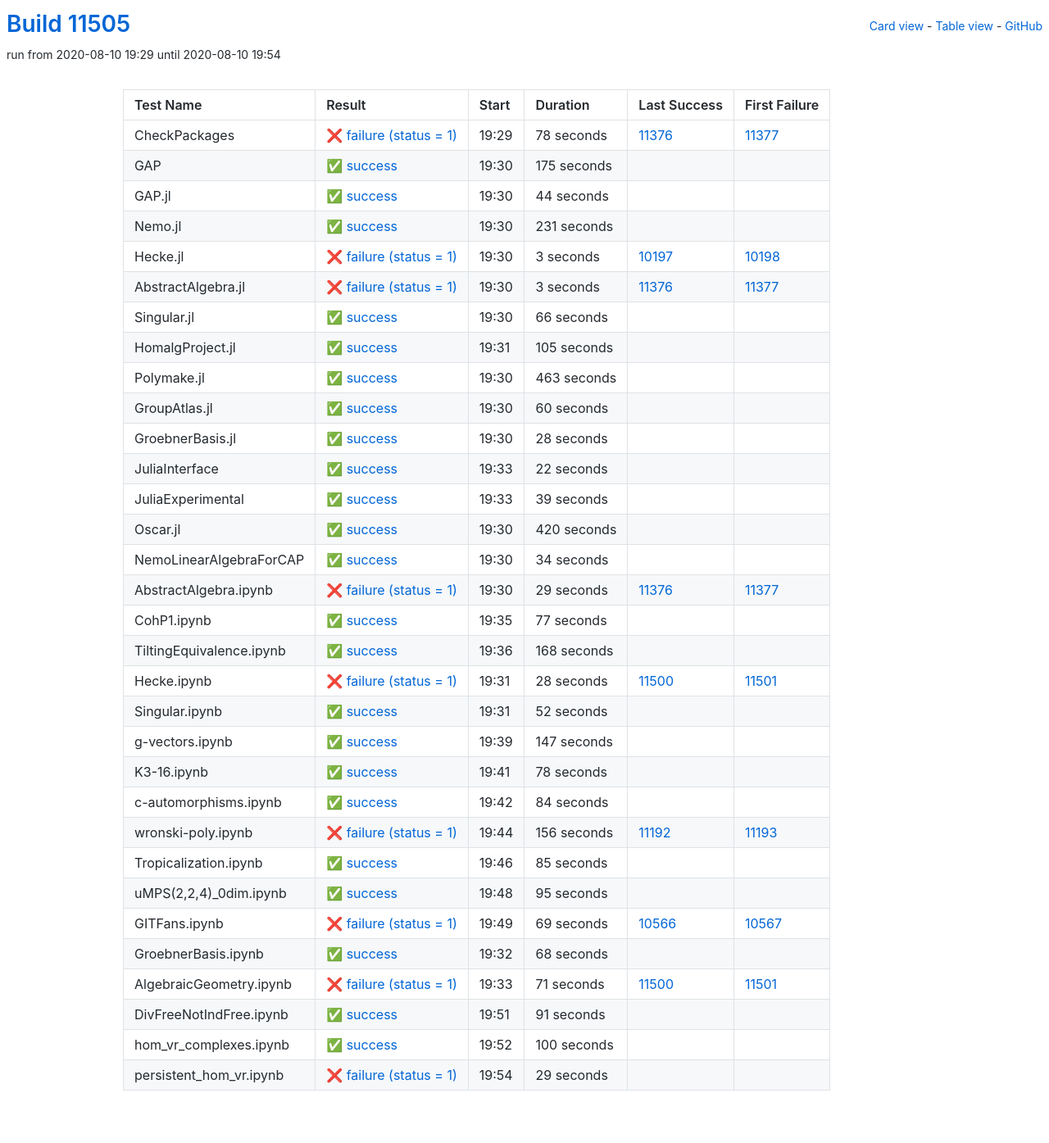
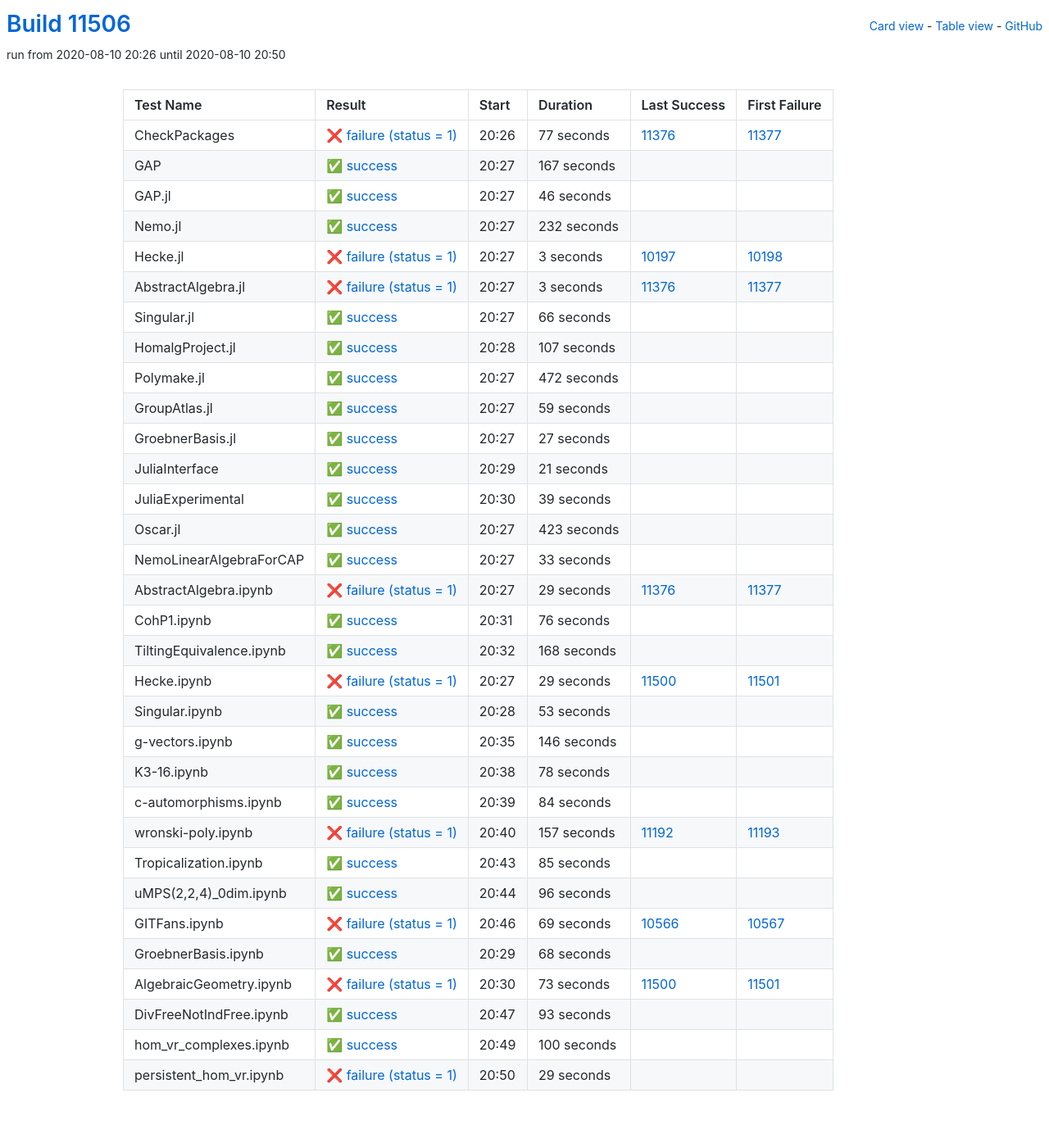
Before and after one commit to oscar-system/oscar-ci-status, a Jekyll site: the page built from table.html, in a window 1280 px wide. Shown: the whole page at 82% size. Built offline with Jekyll 4.4.1, drawn with Linux system fonts in a browser that asks for light colours.

Commit message:
Build #11506

```diff
--- a/_data/ci.yml
+++ b/_data/ci.yml
@@ -1,6 +1,6 @@
 ---
-build: 11505
-build_url: https://oscarci.mathematik.uni-kl.de/job/oscar/11505/
+build: 11506
+build_url: https://oscarci.mathematik.uni-kl.de/job/oscar/11506/
 job: oscar
 organization: oscar-system
 repo: oscar-ci-status
@@ -8,56 +8,56 @@
 tests:
 - name: CheckPackages
   id: checkpackages
-  log: https://oscarci.mathematik.uni-kl.de/job/oscar/11505/artifact/logs/build-11505/CheckPackages.log
-  start: 2020-08-10 19:29
+  log: https://oscarci.mathematik.uni-kl.de/job/oscar/11506/artifact/logs/build-11506/CheckPackages.log
+  start: 2020-08-10 20:26
   success: false
   exitcode: 1
   status: failure
-  duration: 78
+  duration: 77
   last_success: 11376
   last_success_url: https://oscarci.mathematik.uni-kl.de/job/oscar/11376/
   first_failure: 11377
   first_failure_url: https://oscarci.mathematik.uni-kl.de/job/oscar/11377/
 - name: GAP
   id: gap
-  log: https://oscarci.mathematik.uni-kl.de/job/oscar/11505/artifact/logs/build-11505/GAP.log
-  start: 2020-08-10 19:30
+  log: https://oscarci.mathematik.uni-kl.de/job/oscar/11506/artifact/logs/build-11506/GAP.log
+  start: 2020-08-10 20:27
   success: true
   exitcode: 0
   status: success
-  duration: 175
+  duration: 167
   last_success: false
   last_success_url:
   first_failure: false
   first_failure_url:
 - name: GAP.jl
   id: gap-jl
-  log: https://oscarci.mathematik.uni-kl.de/job/oscar/11505/artifact/logs/build-11505/GAP.jl.log
-  start: 2020-08-10 19:30
+  log: https://oscarci.mathematik.uni-kl.de/job/oscar/11506/artifact/logs/build-11506/GAP.jl.log
+  start: 2020-08-10 20:27
   success: true
   exitcode: 0
   status: success
-  duration: 44
+  duration: 46
   last_success: false
   last_success_url:
   first_failure: false
   first_failure_url:
 - name: Nemo.jl
   id: nemo-jl
-  log: https://oscarci.mathematik.uni-kl.de/job/oscar/11505/artifact/logs/build-11505/Nemo.jl.log
-  start: 2020-08-10 19:30
+  log: https://oscarci.mathematik.uni-kl.de/job/oscar/11506/artifact/logs/build-11506/Nemo.jl.log
+  start: 2020-08-10 20:27
   success: true
   exitcode: 0
   status: success
-  duration: 231
+  duration: 232
   last_success: false
   last_success_url:
   first_failure: false
   first_failure_url:
 - name: Hecke.jl
   id: hecke-jl
-  log: https://oscarci.mathematik.uni-kl.de/job/oscar/11505/artifact/logs/build-11505/Hecke.jl.log
-  start: 2020-08-10 19:30
+  log: https://oscarci.mathematik.uni-kl.de/job/oscar/11506/artifact/logs/build-11506/Hecke.jl.log
+  start: 2020-08-10 20:27
   success: false
   exitcode: 1
   status: failure
@@ -68,8 +68,8 @@
   first_failure_url: https://oscarci.mathematik.uni-kl.de/job/oscar/10198/
 - name: AbstractAlgebra.jl
   id: abstractalgebra-jl
-  log: https://oscarci.mathematik.uni-kl.de/job/oscar/11505/artifact/logs/build-11505/AbstractAlgebra.jl.log
-  start: 2020-08-10 19:30
+  log: https://oscarci.mathematik.uni-kl.de/job/oscar/11506/artifact/logs/build-11506/AbstractAlgebra.jl.log
+  start: 2020-08-10 20:27
   success: false
   exitcode: 1
   status: failure
@@ -80,8 +80,8 @@
   first_failure_url: https://oscarci.mathematik.uni-kl.de/job/oscar/11377/
 - name: Singular.jl
   id: singular-jl
-  log: https://oscarci.mathematik.uni-kl.de/job/oscar/11505/artifact/logs/build-11505/Singular.jl.log
-  start: 2020-08-10 19:30
+  log: https://oscarci.mathematik.uni-kl.de/job/oscar/11506/artifact/logs/build-11506/Singular.jl.log
+  start: 2020-08-10 20:27
   success: true
   exitcode: 0
   status: success
@@ -92,68 +92,68 @@
   first_failure_url:
 - name: HomalgProject.jl
   id: homalgproject-jl
-  log: https://oscarci.mathematik.uni-kl.de/job/oscar/11505/artifact/logs/build-11505/HomalgProject.jl.log
-  start: 2020-08-10 19:31
+  log: https://oscarci.mathematik.uni-kl.de/job/oscar/11506/artifact/logs/build-11506/HomalgProject.jl.log
+  start: 2020-08-10 20:28
   success: true
   exitcode: 0
   status: success
-  duration: 105
+  duration: 107
   last_success: false
   last_success_url:
   first_failure: false
   first_failure_url:
 - name: Polymake.jl
   id: polymake-jl
-  log: https://oscarci.mathematik.uni-kl.de/job/oscar/11505/artifact/logs/build-11505/Polymake.jl.log
-  start: 2020-08-10 19:30
+  log: https://oscarci.mathematik.uni-kl.de/job/oscar/11506/artifact/logs/build-11506/Polymake.jl.log
+  start: 2020-08-10 20:27
   success: true
   exitcode: 0
   status: success
-  duration: 463
+  duration: 472
   last_success: false
   last_success_url:
   first_failure: false
   first_failure_url:
 - name: GroupAtlas.jl
   id: groupatlas-jl
-  log: https://oscarci.mathematik.uni-kl.de/job/oscar/11505/artifact/logs/build-11505/GroupAtlas.jl.log
-  start: 2020-08-10 19:30
+  log: https://oscarci.mathematik.uni-kl.de/job/oscar/11506/artifact/logs/build-11506/GroupAtlas.jl.log
+  start: 2020-08-10 20:27
   success: true
   exitcode: 0
   status: success
-  duration: 60
+  duration: 59
   last_success: false
   last_success_url:
   first_failure: false
   first_failure_url:
 - name: GroebnerBasis.jl
   id: groebnerbasis-jl
-  log: https://oscarci.mathematik.uni-kl.de/job/oscar/11505/artifact/logs/build-11505/GroebnerBasis.jl.log
-  start: 2020-08-10 19:30
+  log: https://oscarci.mathematik.uni-kl.de/job/oscar/11506/artifact/logs/build-11506/GroebnerBasis.jl.log
+  start: 2020-08-10 20:27
   success: true
   exitcode: 0
   status: success
-  duration: 28
+  duration: 27
   last_success: false
   last_success_url:
   first_failure: false
   first_failure_url:
 - name: JuliaInterface
   id: juliainterface
-  log: https://oscarci.mathematik.uni-kl.de/job/oscar/11505/artifact/logs/build-11505/JuliaInterface.log
-  start: 2020-08-10 19:33
+  log: https://oscarci.mathematik.uni-kl.de/job/oscar/11506/artifact/logs/build-11506/JuliaInterface.log
+  start: 2020-08-10 20:29
   success: true
   exitcode: 0
   status: success
-  duration: 22
+  duration: 21
   last_success: false
   last_success_url:
   first_failure: false
   first_failure_url:
 - name: JuliaExperimental
   id: juliaexperimental
-  log: https://oscarci.mathematik.uni-kl.de/job/oscar/11505/artifact/logs/build-11505/JuliaExperimental.log
-  start: 2020-08-10 19:33
+  log: https://oscarci.mathematik.uni-kl.de/job/oscar/11506/artifact/logs/build-11506/JuliaExperimental.log
+  start: 2020-08-10 20:30
   success: true
   exitcode: 0
   status: success
@@ -164,32 +164,32 @@
   first_failure_url:
 - name: Oscar.jl
   id: oscar-jl
-  log: https://oscarci.mathematik.uni-kl.de/job/oscar/11505/artifact/logs/build-11505/Oscar.jl.log
-  start: 2020-08-10 19:30
+  log: https://oscarci.mathematik.uni-kl.de/job/oscar/11506/artifact/logs/build-11506/Oscar.jl.log
+  start: 2020-08-10 20:27
   success: true
   exitcode: 0
   status: success
-  duration: 420
+  duration: 423
   last_success: false
   last_success_url:
   first_failure: false
   first_failure_url:
 - name: NemoLinearAlgebraForCAP
   id: nemolinearalgebraforcap
-  log: https://oscarci.mathematik.uni-kl.de/job/oscar/11505/artifact/logs/build-11505/NemoLinearAlgebraForCAP.log
-  start: 2020-08-10 19:30
+  log: https://oscarci.mathematik.uni-kl.de/job/oscar/11506/artifact/logs/build-11506/NemoLinearAlgebraForCAP.log
+  start: 2020-08-10 20:27
   success: true
   exitcode: 0
   status: success
-  duration: 34
+  duration: 33
   last_success: false
   last_success_url:
   first_failure: false
   first_failure_url:
 - name: AbstractAlgebra.ipynb
   id: abstractalgebra-ipynb
-  log: https://oscarci.mathematik.uni-kl.de/job/oscar/11505/artifact/logs/build-11505/AbstractAlgebra.ipynb.log
-  start: 2020-08-10 19:30
+  log: https://oscarci.mathematik.uni-kl.de/job/oscar/11506/artifact/logs/build-11506/AbstractAlgebra.ipynb.log
+  start: 2020-08-10 20:27
   success: false
   exitcode: 1
   status: failure
@@ -200,20 +200,20 @@
   first_failure_url: https://oscarci.mathematik.uni-kl.de/job/oscar/11377/
 - name: CohP1.ipynb
   id: cohp1-ipynb
-  log: https://oscarci.mathematik.uni-kl.de/job/oscar/11505/artifact/logs/build-11505/CohP1.ipynb.log
-  start: 2020-08-10 19:35
+  log: https://oscarci.mathematik.uni-kl.de/job/oscar/11506/artifact/logs/build-11506/CohP1.ipynb.log
+  start: 2020-08-10 20:31
   success: true
   exitcode: 0
   status: success
-  duration: 77
+  duration: 76
   last_success: false
   last_success_url:
   first_failure: false
   first_failure_url:
 - name: TiltingEquivalence.ipynb
   id: tiltingequivalence-ipynb
-  log: https://oscarci.mathematik.uni-kl.de/job/oscar/11505/artifact/logs/build-11505/TiltingEquivalence.ipynb.log
-  start: 2020-08-10 19:36
+  log: https://oscarci.mathematik.uni-kl.de/job/oscar/11506/artifact/logs/build-11506/TiltingEquivalence.ipynb.log
+  start: 2020-08-10 20:32
   success: true
   exitcode: 0
   status: success
@@ -224,44 +224,44 @@
   first_failure_url:
 - name: Hecke.ipynb
   id: hecke-ipynb
-  log: https://oscarci.mathematik.uni-kl.de/job/oscar/11505/artifact/logs/build-11505/Hecke.ipynb.log
-  start: 2020-08-10 19:31
+  log: https://oscarci.mathematik.uni-kl.de/job/oscar/11506/artifact/logs/build-11506/Hecke.ipynb.log
+  start: 2020-08-10 20:27
   success: false
   exitcode: 1
   status: failure
-  duration: 28
+  duration: 29
   last_success: 11500
   last_success_url: https://oscarci.mathematik.uni-kl.de/job/oscar/11500/
   first_failure: 11501
   first_failure_url: https://oscarci.mathematik.uni-kl.de/job/oscar/11501/
 - name: Singular.ipynb
   id: singular-ipynb
-  log: https://oscarci.mathematik.uni-kl.de/job/oscar/11505/artifact/logs/build-11505/Singular.ipynb.log
-  start: 2020-08-10 19:31
+  log: https://oscarci.mathematik.uni-kl.de/job/oscar/11506/artifact/logs/build-11506/Singular.ipynb.log
+  start: 2020-08-10 20:28
   success: true
   exitcode: 0
   status: success
-  duration: 52
+  duration: 53
   last_success: false
   last_success_url:
   first_failure: false
   first_failure_url:
 - name: g-vectors.ipynb
   id: g-vectors-ipynb
-  log: https://oscarci.mathematik.uni-kl.de/job/oscar/11505/artifact/logs/build-11505/g-vectors.ipynb.log
-  start: 2020-08-10 19:39
+  log: https://oscarci.mathematik.uni-kl.de/job/oscar/11506/artifact/logs/build-11506/g-vectors.ipynb.log
+  start: 2020-08-10 20:35
   success: true
   exitcode: 0
   status: success
-  duration: 147
+  duration: 146
   last_success: false
   last_success_url:
   first_failure: false
   first_failure_url:
 - name: K3-16.ipynb
   id: k3-16-ipynb
-  log: https://oscarci.mathematik.uni-kl.de/job/oscar/11505/artifact/logs/build-11505/K3-16.ipynb.log
-  start: 2020-08-10 19:41
+  log: https://oscarci.mathematik.uni-kl.de/job/oscar/11506/artifact/logs/build-11506/K3-16.ipynb.log
+  start: 2020-08-10 20:38
   success: true
   exitcode: 0
   status: success
@@ -272,8 +272,8 @@
   first_failure_url:
 - name: c-automorphisms.ipynb
   id: c-automorphisms-ipynb
-  log: https://oscarci.mathematik.uni-kl.de/job/oscar/11505/artifact/logs/build-11505/c-automorphisms.ipynb.log
-  start: 2020-08-10 19:42
+  log: https://oscarci.mathematik.uni-kl.de/job/oscar/11506/artifact/logs/build-11506/c-automorphisms.ipynb.log
+  start: 2020-08-10 20:39
   success: true
   exitcode: 0
   status: success
@@ -284,20 +284,20 @@
   first_failure_url:
 - name: wronski-poly.ipynb
   id: wronski-poly-ipynb
-  log: https://oscarci.mathematik.uni-kl.de/job/oscar/11505/artifact/logs/build-11505/wronski-poly.ipynb.log
-  start: 2020-08-10 19:44
+  log: https://oscarci.mathematik.uni-kl.de/job/oscar/11506/artifact/logs/build-11506/wronski-poly.ipynb.log
+  start: 2020-08-10 20:40
   success: false
   exitcode: 1
   status: failure
-  duration: 156
+  duration: 157
   last_success: 11192
   last_success_url: https://oscarci.mathematik.uni-kl.de/job/oscar/11192/
   first_failure: 11193
   first_failure_url: https://oscarci.mathematik.uni-kl.de/job/oscar/11193/
 - name: Tropicalization.ipynb
   id: tropicalization-ipynb
-  log: https://oscarci.mathematik.uni-kl.de/job/oscar/11505/artifact/logs/build-11505/Tropicalization.ipynb.log
-  start: 2020-08-10 19:46
+  log: https://oscarci.mathematik.uni-kl.de/job/oscar/11506/artifact/logs/build-11506/Tropicalization.ipynb.log
+  start: 2020-08-10 20:43
   success: true
   exitcode: 0
   status: success
@@ -308,20 +308,20 @@
   first_failure_url:
 - name: uMPS(2,2,4)_0dim.ipynb
   id: umps-2-2-4-0dim-ipynb
-  log: https://oscarci.mathematik.uni-kl.de/job/oscar/11505/artifact/logs/build-11505/uMPS-2-2-4-_0dim.ipynb.log
-  start: 2020-08-10 19:48
+  log: https://oscarci.mathematik.uni-kl.de/job/oscar/11506/artifact/logs/build-11506/uMPS-2-2-4-_0dim.ipynb.log
+  start: 2020-08-10 20:44
   success: true
   exitcode: 0
   status: success
-  duration: 95
+  duration: 96
   last_success: false
   last_success_url:
   first_failure: false
   first_failure_url:
 - name: GITFans.ipynb
   id: gitfans-ipynb
-  log: https://oscarci.mathematik.uni-kl.de/job/oscar/11505/artifact/logs/build-11505/GITFans.ipynb.log
-  start: 2020-08-10 19:49
+  log: https://oscarci.mathematik.uni-kl.de/job/oscar/11506/artifact/logs/build-11506/GITFans.ipynb.log
+  start: 2020-08-10 20:46
   success: false
   exitcode: 1
   status: failure
@@ -332,8 +332,8 @@
   first_failure_url: https://oscarci.mathematik.uni-kl.de/job/oscar/10567/
 - name: GroebnerBasis.ipynb
   id: groebnerbasis-ipynb
-  log: https://oscarci.mathematik.uni-kl.de/job/oscar/11505/artifact/logs/build-11505/GroebnerBasis.ipynb.log
-  start: 2020-08-10 19:32
+  log: https://oscarci.mathematik.uni-kl.de/job/oscar/11506/artifact/logs/build-11506/GroebnerBasis.ipynb.log
+  start: 2020-08-10 20:29
   success: true
   exitcode: 0
   status: success
@@ -344,32 +344,32 @@
   first_failure_url:
 - name: AlgebraicGeometry.ipynb
   id: algebraicgeometry-ipynb
-  log: https://oscarci.mathematik.uni-kl.de/job/oscar/11505/artifact/logs/build-11505/AlgebraicGeometry.ipynb.log
-  start: 2020-08-10 19:33
+  log: https://oscarci.mathematik.uni-kl.de/job/oscar/11506/artifact/logs/build-11506/AlgebraicGeometry.ipynb.log
+  start: 2020-08-10 20:30
   success: false
   exitcode: 1
   status: failure
-  duration: 71
+  duration: 73
   last_success: 11500
   last_success_url: https://oscarci.mathematik.uni-kl.de/job/oscar/11500/
   first_failure: 11501
   first_failure_url: https://oscarci.mathematik.uni-kl.de/job/oscar/11501/
 - name: DivFreeNotIndFree.ipynb
   id: divfreenotindfree-ipynb
-  log: https://oscarci.mathematik.uni-kl.de/job/oscar/11505/artifact/logs/build-11505/DivFreeNotIndFree.ipynb.log
-  start: 2020-08-10 19:51
+  log: https://oscarci.mathematik.uni-kl.de/job/oscar/11506/artifact/logs/build-11506/DivFreeNotIndFree.ipynb.log
+  start: 2020-08-10 20:47
   success: true
   exitcode: 0
   status: success
-  duration: 91
+  duration: 93
   last_success: false
   last_success_url:
   first_failure: false
   first_failure_url:
 - name: hom_vr_complexes.ipynb
   id: hom-vr-complexes-ipynb
-  log: https://oscarci.mathematik.uni-kl.de/job/oscar/11505/artifact/logs/build-11505/hom_vr_complexes.ipynb.log
-  start: 2020-08-10 19:52
+  log: https://oscarci.mathematik.uni-kl.de/job/oscar/11506/artifact/logs/build-11506/hom_vr_complexes.ipynb.log
+  start: 2020-08-10 20:49
   success: true
   exitcode: 0
   status: success
@@ -380,8 +380,8 @@
   first_failure_url:
 - name: persistent_hom_vr.ipynb
   id: persistent-hom-vr-ipynb
-  log: https://oscarci.mathematik.uni-kl.de/job/oscar/11505/artifact/logs/build-11505/persistent_hom_vr.ipynb.log
-  start: 2020-08-10 19:54
+  log: https://oscarci.mathematik.uni-kl.de/job/oscar/11506/artifact/logs/build-11506/persistent_hom_vr.ipynb.log
+  start: 2020-08-10 20:50
   success: false
   exitcode: 1
   status: failure
```
Also changed, not shown: README.md.
